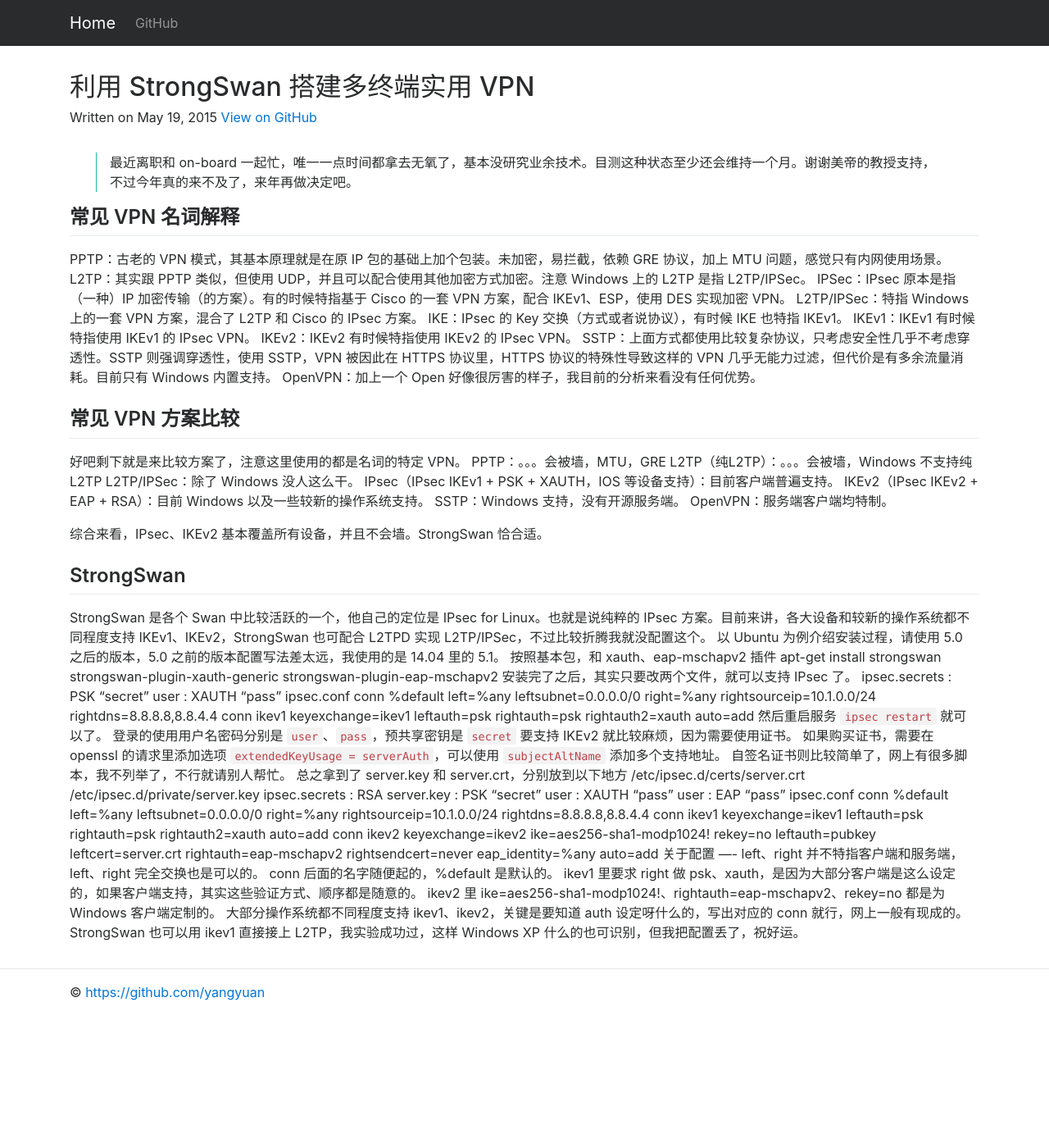
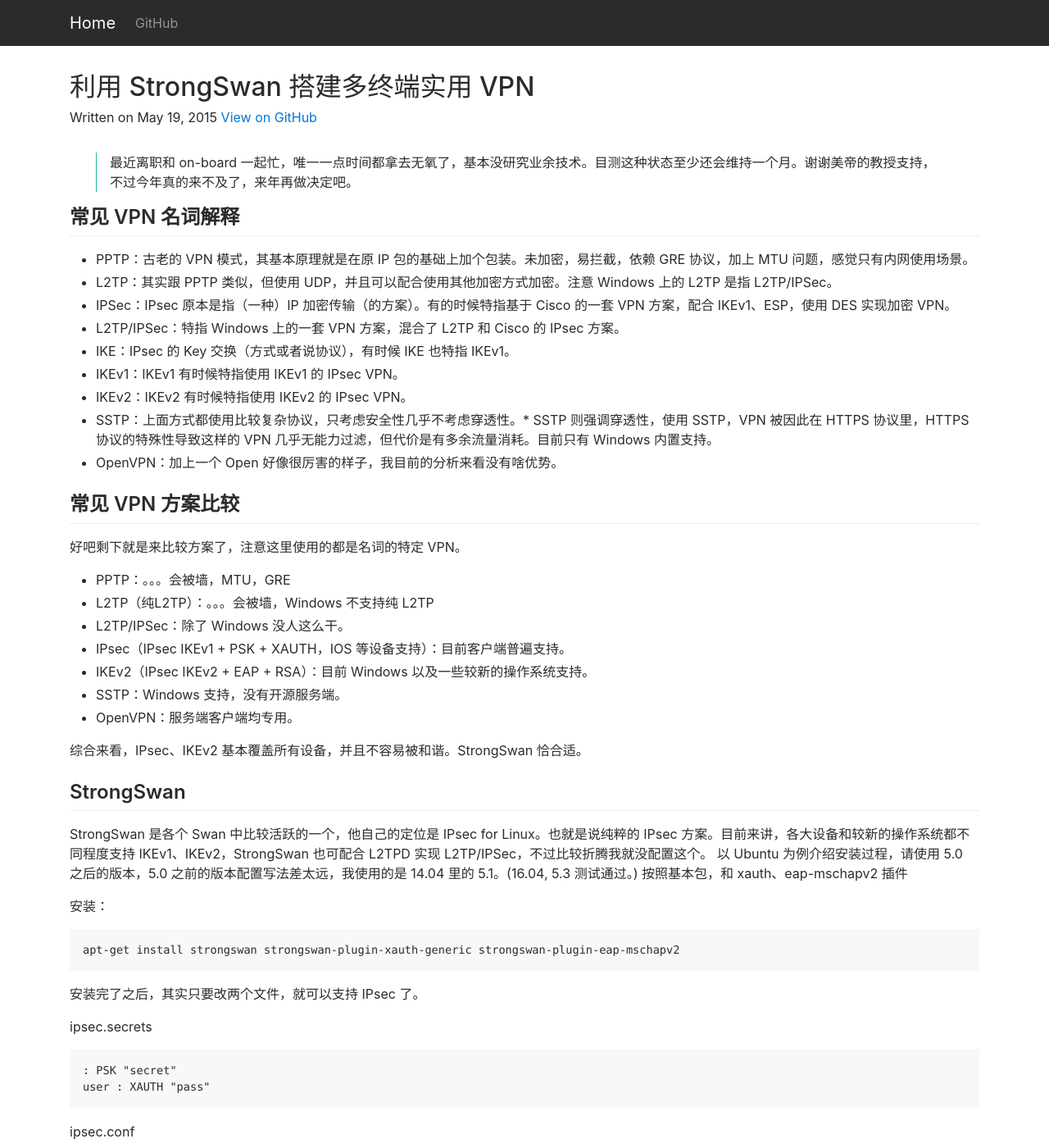
Before and after one commit to yangyuan/yangyuan.github.io, a Jekyll site: the page built from _posts/2015-05-19-zh-setup-strongswan-vpn.md, in a window 1280 px wide and 1400 px high. Shown: the whole window at 82% size. Built offline with Jekyll 4.4.1, drawn with Linux system fonts in a browser that asks for light colours; nearby versions of some CDN libraries; some of the changed text lies outside the part shown.

Commit message:
Update post of strongswan

````diff
--- a/_posts/2015-05-19-zh-setup-strongswan-vpn.md
+++ b/_posts/2015-05-19-zh-setup-strongswan-vpn.md
@@ -5,95 +5,116 @@
 
 最近离职和 on-board 一起忙，唯一一点时间都拿去无氧了，基本没研究业余技术。目测这种状态至少还会维持一个月。谢谢美帝的教授支持，不过今年真的来不及了，来年再做决定吧。
 
-常见 VPN 名词解释
-----
-PPTP：古老的 VPN 模式，其基本原理就是在原 IP 包的基础上加个包装。未加密，易拦截，依赖 GRE 协议，加上 MTU 问题，感觉只有内网使用场景。
-L2TP：其实跟 PPTP 类似，但使用 UDP，并且可以配合使用其他加密方式加密。注意 Windows 上的 L2TP 是指 L2TP/IPSec。
-IPSec：IPsec 原本是指（一种）IP 加密传输（的方案）。有的时候特指基于 Cisco 的一套 VPN 方案，配合 IKEv1、ESP，使用 DES 实现加密 VPN。
-L2TP/IPSec：特指 Windows 上的一套 VPN 方案，混合了 L2TP 和 Cisco 的 IPsec 方案。
-IKE：IPsec 的 Key 交换（方式或者说协议），有时候 IKE 也特指 IKEv1。
-IKEv1：IKEv1 有时候特指使用 IKEv1 的 IPsec VPN。
-IKEv2：IKEv2 有时候特指使用 IKEv2 的 IPsec VPN。
-SSTP：上面方式都使用比较复杂协议，只考虑安全性几乎不考虑穿透性。SSTP 则强调穿透性，使用 SSTP，VPN 被因此在 HTTPS 协议里，HTTPS 协议的特殊性导致这样的 VPN 几乎无能力过滤，但代价是有多余流量消耗。目前只有 Windows 内置支持。
-OpenVPN：加上一个 Open 好像很厉害的样子，我目前的分析来看没有任何优势。
+## 常见 VPN 名词解释
 
-常见 VPN 方案比较
-----
+* PPTP：古老的 VPN 模式，其基本原理就是在原 IP 包的基础上加个包装。未加密，易拦截，依赖 GRE 协议，加上 MTU 问题，感觉只有内网使用场景。
+* L2TP：其实跟 PPTP 类似，但使用 UDP，并且可以配合使用其他加密方式加密。注意 Windows 上的 L2TP 是指 L2TP/IPSec。
+* IPSec：IPsec 原本是指（一种）IP 加密传输（的方案）。有的时候特指基于 Cisco 的一套 VPN 方案，配合 IKEv1、ESP，使用 DES 实现加密 VPN。
+* L2TP/IPSec：特指 Windows 上的一套 VPN 方案，混合了 L2TP 和 Cisco 的 IPsec 方案。
+* IKE：IPsec 的 Key 交换（方式或者说协议），有时候 IKE 也特指 IKEv1。
+* IKEv1：IKEv1 有时候特指使用 IKEv1 的 IPsec VPN。
+* IKEv2：IKEv2 有时候特指使用 IKEv2 的 IPsec VPN。
+* SSTP：上面方式都使用比较复杂协议，只考虑安全性几乎不考虑穿透性。* SSTP 则强调穿透性，使用 SSTP，VPN 被因此在 HTTPS 协议里，HTTPS 协议的特殊性导致这样的 VPN 几乎无能力过滤，但代价是有多余流量消耗。目前只有 Windows 内置支持。
+* OpenVPN：加上一个 Open 好像很厉害的样子，我目前的分析来看没有啥优势。
+
+## 常见 VPN 方案比较
+
 好吧剩下就是来比较方案了，注意这里使用的都是名词的特定 VPN。
-PPTP：。。。会被墙，MTU，GRE
-L2TP（纯L2TP）：。。。会被墙，Windows 不支持纯 L2TP
-L2TP/IPSec：除了 Windows 没人这么干。
-IPsec（IPsec IKEv1 + PSK + XAUTH，IOS 等设备支持）：目前客户端普遍支持。
-IKEv2（IPsec IKEv2 + EAP + RSA）：目前 Windows 以及一些较新的操作系统支持。
-SSTP：Windows 支持，没有开源服务端。
-OpenVPN：服务端客户端均特制。
+* PPTP：。。。会被墙，MTU，GRE
+* L2TP（纯L2TP）：。。。会被墙，Windows 不支持纯 L2TP
+* L2TP/IPSec：除了 Windows 没人这么干。
+* IPsec（IPsec IKEv1 + PSK + XAUTH，IOS 等设备支持）：目前客户端普遍支持。
+* IKEv2（IPsec IKEv2 + EAP + RSA）：目前 Windows 以及一些较新的操作系统支持。
+* SSTP：Windows 支持，没有开源服务端。
+* OpenVPN：服务端客户端均专用。
 
-综合来看，IPsec、IKEv2 基本覆盖所有设备，并且不会墙。StrongSwan 恰合适。
+综合来看，IPsec、IKEv2 基本覆盖所有设备，并且不容易被和谐。StrongSwan 恰合适。
 
-StrongSwan
-----
+## StrongSwan
+
 StrongSwan 是各个 Swan 中比较活跃的一个，他自己的定位是 IPsec for Linux。也就是说纯粹的 IPsec 方案。目前来讲，各大设备和较新的操作系统都不同程度支持 IKEv1、IKEv2，StrongSwan 也可配合 L2TPD 实现 L2TP/IPSec，不过比较折腾我就没配置这个。
-以 Ubuntu 为例介绍安装过程，请使用 5.0 之后的版本，5.0 之前的版本配置写法差太远，我使用的是 14.04 里的 5.1。
+以 Ubuntu 为例介绍安装过程，请使用 5.0 之后的版本，5.0 之前的版本配置写法差太远，我使用的是 14.04 里的 5.1。(16.04, 5.3 测试通过。)
 按照基本包，和 xauth、eap-mschapv2 插件
-	apt-get install strongswan strongswan-plugin-xauth-generic strongswan-plugin-eap-mschapv2
+
+安装：
+```
+apt-get install strongswan strongswan-plugin-xauth-generic strongswan-plugin-eap-mschapv2
+```
+
 安装完了之后，其实只要改两个文件，就可以支持 IPsec 了。
+
 ipsec.secrets
-	: PSK "secret"
-	user : XAUTH "pass"
+```
+: PSK "secret"
+user : XAUTH "pass"
+```
+
 ipsec.conf
-	conn %default
-		left=%any
-		leftsubnet=0.0.0.0/0
-		right=%any
-		rightsourceip=10.1.0.0/24
-		rightdns=8.8.8.8,8.8.4.4
-	conn ikev1
-	    keyexchange=ikev1
-	    leftauth=psk
-	    rightauth=psk
-	    rightauth2=xauth
-	    auto=add
+```
+conn %default
+	left=%any
+	leftsubnet=0.0.0.0/0
+	right=%any
+	rightsourceip=10.1.0.0/24
+	rightdns=8.8.8.8,8.8.4.4
+conn ikev1
+	keyexchange=ikev1
+	leftauth=psk
+	rightauth=psk
+	rightauth2=xauth
+	auto=add
+```
+
 然后重启服务 `ipsec restart` 就可以了。
 登录的使用用户名密码分别是 `user`、`pass`，预共享密钥是 `secret`
 要支持 IKEv2 就比较麻烦，因为需要使用证书。
 如果购买证书，需要在 openssl 的请求里添加选项 `extendedKeyUsage = serverAuth`，可以使用 `subjectAltName` 添加多个支持地址。
 自签名证书则比较简单了，网上有很多脚本，我不列举了，不行就请别人帮忙。
 总之拿到了 server.key 和 server.crt，分别放到以下地方
+
+```
 /etc/ipsec.d/certs/server.crt
 /etc/ipsec.d/private/server.key
+```
+
 ipsec.secrets
-	: RSA server.key
-	: PSK "secret"
-	user : XAUTH "pass"
-	user : EAP   "pass"
+```
+: RSA server.key
+: PSK "secret"
+user : XAUTH "pass"
+user : EAP   "pass"
+```
+
 ipsec.conf
-	conn %default
-		left=%any
-		leftsubnet=0.0.0.0/0
-		right=%any
-		rightsourceip=10.1.0.0/24
-		rightdns=8.8.8.8,8.8.4.4
-	conn ikev1
-	    keyexchange=ikev1
-	    leftauth=psk
-	    rightauth=psk
-	    rightauth2=xauth
-	    auto=add
-	conn ikev2
-	    keyexchange=ikev2
-	    ike=aes256-sha1-modp1024!
-	    rekey=no
-	    leftauth=pubkey
-	    leftcert=server.crt
-	    rightauth=eap-mschapv2
-	    rightsendcert=never
-	    eap_identity=%any
-	    auto=add
-关于配置
-----
-left、right 并不特指客户端和服务端，left、right 完全交换也是可以的。
-conn 后面的名字随便起的，%default 是默认的。
-ikev1 里要求 right 做 psk、xauth，是因为大部分客户端是这么设定的，如果客户端支持，其实这些验证方式、顺序都是随意的。
-ikev2 里 ike=aes256-sha1-modp1024!、rightauth=eap-mschapv2、rekey=no 都是为 Windows 客户端定制的。
-大部分操作系统都不同程度支持 ikev1、ikev2，关键是要知道 auth 设定呀什么的，写出对应的 conn 就行，网上一般有现成的。
-StrongSwan 也可以用 ikev1 直接接上 L2TP，我实验成功过，这样 Windows XP 什么的也可识别，但我把配置丢了，祝好运。
+```
+conn %default
+	left=%any
+	leftsubnet=0.0.0.0/0
+	right=%any
+	rightsourceip=10.1.0.0/24
+	rightdns=8.8.8.8,8.8.4.4
+conn ikev1
+	keyexchange=ikev1
+	leftauth=psk
+	rightauth=psk
+	rightauth2=xauth
+	auto=add
+conn ikev2
+	keyexchange=ikev2
+	ike=aes256-sha1-modp1024!
+	rekey=no
+	leftauth=pubkey
+	leftcert=server.crt
+	rightauth=eap-mschapv2
+	rightsendcert=never
+	eap_identity=%any
+	auto=add
+```
+## 关于配置
+
+* left、right 并不特指客户端和服务端，left、right 完全交换也是可以的。
+* conn 后面的名字随便起的，%default 是默认的。
+* ikev1 里要求 right 做 psk、xauth，是因为大部分客户端是这么设定的，如果客户端支持，其实这些验证方式、顺序都是随意的。
+* ikev2 里 ike=aes256-sha1-modp1024!、rightauth=eap-mschapv2、rekey=no 都是为 Windows 客户端定制的。
+* 大部分操作系统都不同程度支持 ikev1、ikev2，关键是要知道 auth 设定呀什么的，写出对应的 conn 就行，网上一般有现成的。
+* StrongSwan 也可以用 ikev1 直接接上 L2TP，我实验成功过，这样 Windows XP 什么的也可识别，但我把配置丢了，祝好运。
````
